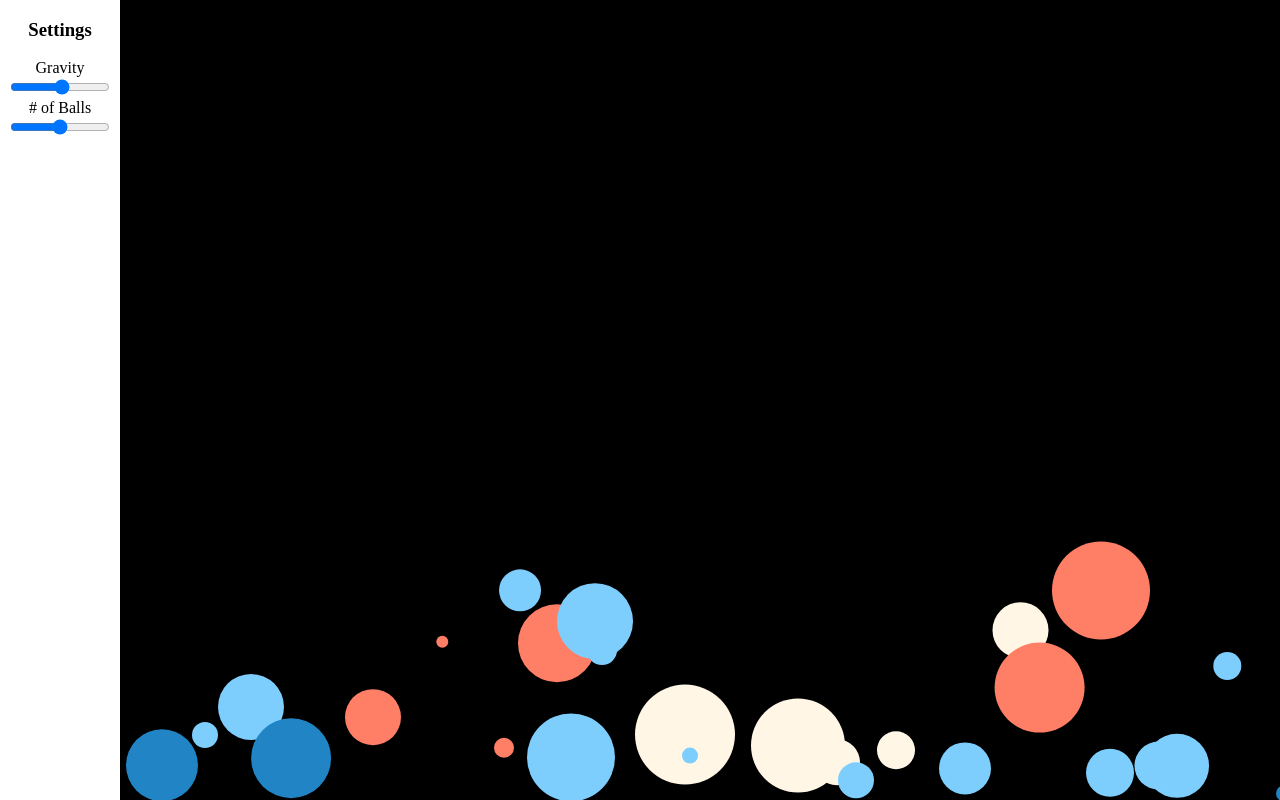
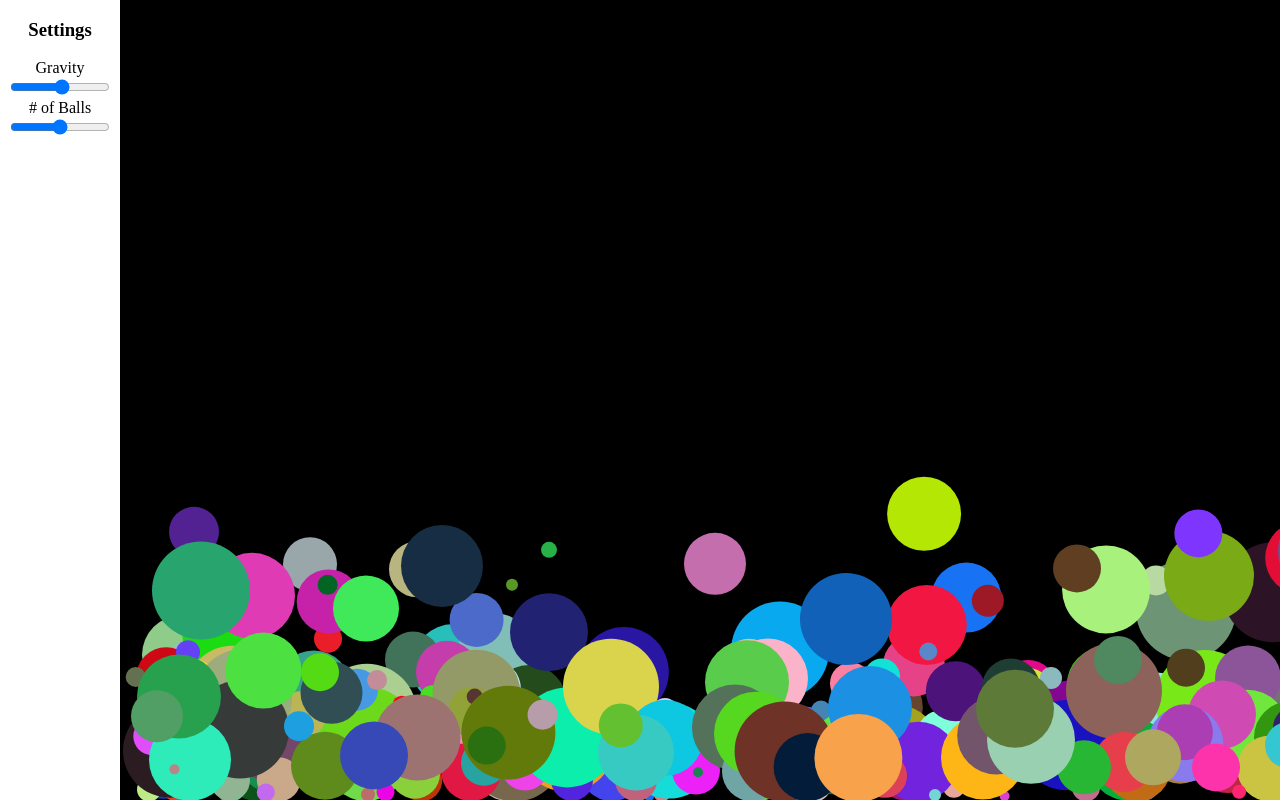
Before and after one commit to HanifCarroll/canvas-gravity, a website built with Parcel: page src/index.html in a window 1280 px wide. Shown: the top 800 px of the page. Built offline with nearby package versions, Linux system fonts and the light colour scheme.

Commit message:
Wire up functionality for ball amount slider.

```diff
--- /dev/null
+++ b/src/Ball.js
@@ -0,0 +1,45 @@
+import { canvas, c, getRandomColor } from "./utils";
+
+export default class Ball {
+  constructor(x, y, dx, dy, radius, gravity, friction) {
+    this.x = x;
+    this.y = y;
+    this.dx = dx;
+    this.dy = dy;
+    this.radius = radius;
+    this.gravity = gravity;
+    this.friction = friction;
+    this.color = getRandomColor();
+  }
+
+  draw() {
+    c.beginPath();
+    c.arc(this.x, this.y, this.radius, 0, Math.PI * 2, false);
+    c.fillStyle = this.color;
+    c.fill();
+    c.closePath();
+  }
+
+  addGravity() {
+    if (this.y + this.radius + this.dy > canvas.height) {
+      this.dy = -this.dy * this.friction;
+    } else {
+      this.dy += this.gravity;
+    }
+
+    if (
+      this.x + this.radius + this.dx > canvas.width ||
+      this.x - this.radius <= 0
+    ) {
+      this.dx = -this.dx * this.friction;
+    }
+
+    this.x += this.dx;
+    this.y += this.dy;
+  }
+
+  update() {
+    this.addGravity();
+    this.draw();
+  }
+}
--- a/src/canvas.js
+++ b/src/canvas.js
@@ -1,15 +1,12 @@
-import { randomColor, randomIntFromRange } from "./utils";
-
-const canvas = document.querySelector("canvas");
-const c = canvas.getContext("2d");
+import Ball from "./Ball";
+import { canvas, c, randomIntFromRange } from "./utils";
 
 canvas.width = innerWidth;
 canvas.height = innerHeight;
 
-const colors = ["#2185C5", "#7ECEFD", "#FFF6E5", "#FF7F66"];
-
-let gravity = 2;
+const gravity = 2;
 const friction = 0.95;
+const ballSlider = document.getElementById("balls");
 
 // Event Listeners
 addEventListener("resize", () => {
@@ -21,48 +18,7 @@ addEventListener("resize", () => {
 
 addEventListener("click", () => init());
 
-// Objects
-class Ball {
-  constructor(x, y, dx, dy, radius) {
-    this.x = x;
-    this.y = y;
-    this.dx = dx;
-    this.dy = dy;
-    this.radius = radius;
-    this.color = randomColor(colors);
-  }
-
-  draw() {
-    c.beginPath();
-    c.arc(this.x, this.y, this.radius, 0, Math.PI * 2, false);
-    c.fillStyle = this.color;
-    c.fill();
-    c.closePath();
-  }
-
-  addGravity() {
-    if (this.y + this.radius + this.dy > canvas.height) {
-      this.dy = -this.dy * friction;
-    } else {
-      this.dy += gravity;
-    }
-
-    if (
-      this.x + this.radius + this.dx > canvas.width ||
-      this.x - this.radius <= 0
-    ) {
-      this.dx = -this.dx * friction;
-    }
-
-    this.x += this.dx;
-    this.y += this.dy;
-  }
-
-  update() {
-    this.addGravity();
-    this.draw();
-  }
-}
+ballSlider.addEventListener("input", () => init());
 
 // Implementation
 let balls;
@@ -70,14 +26,14 @@ let balls;
 function init() {
   balls = [];
 
-  for (let i = 0; i < 30; i++) {
+  for (let i = 0; i < ballSlider.valueAsNumber; i++) {
     const radius = randomIntFromRange(5, 50);
     const x = randomIntFromRange(radius, canvas.width - radius);
     const y = randomIntFromRange(radius, canvas.height - radius);
     const dx = randomIntFromRange(-2, 2);
     const dy = randomIntFromRange(-5, 5);
 
-    balls.push(new Ball(x, y, dx, dy, radius));
+    balls.push(new Ball(x, y, dx, dy, radius, gravity, friction));
   }
 }
 
@@ -87,8 +43,8 @@ function animate() {
   c.clearRect(0, 0, canvas.width, canvas.height);
 
   // c.fillText("HTML CANVAS BOILERPLATE", mouse.x, mouse.y);
-  balls.forEach(object => {
-    object.update();
+  balls.forEach(ball => {
+    ball.update();
   });
 }
 
--- a/src/index.html
+++ b/src/index.html
@@ -21,7 +21,7 @@
       </div>
       <div class="setting">
         <label for="balls"># of Balls</label>
-        <input type="range" name="balls" id="balls" min="1" max="1000" />
+        <input type="range" name="balls" id="balls" min="1" max="500" />
       </div>
     </div>
     <canvas></canvas>
--- a/src/utils.js
+++ b/src/utils.js
@@ -1,16 +1,22 @@
-function randomIntFromRange(min, max) {
+export const canvas = document.querySelector("canvas");
+export const c = canvas.getContext("2d");
+
+export function randomIntFromRange(min, max) {
   return Math.floor(Math.random() * (max - min + 1) + min);
 }
 
-function randomColor(colors) {
-  return colors[Math.floor(Math.random() * colors.length)];
+export function getRandomColor() {
+  const letters = "0123456789ABCDEF".split("");
+  let color = "#";
+  for (let i = 0; i < 6; i++) {
+    color += letters[Math.round(Math.random() * 15)];
+  }
+  return color;
 }
 
-function distance(x1, y1, x2, y2) {
+export function distance(x1, y1, x2, y2) {
   const xDist = x2 - x1;
   const yDist = y2 - y1;
 
   return Math.sqrt(Math.pow(xDist, 2) + Math.pow(yDist, 2));
 }
-
-module.exports = { randomIntFromRange, randomColor, distance };
```
Also changed, not shown: dist/index.html, 2 other files.
